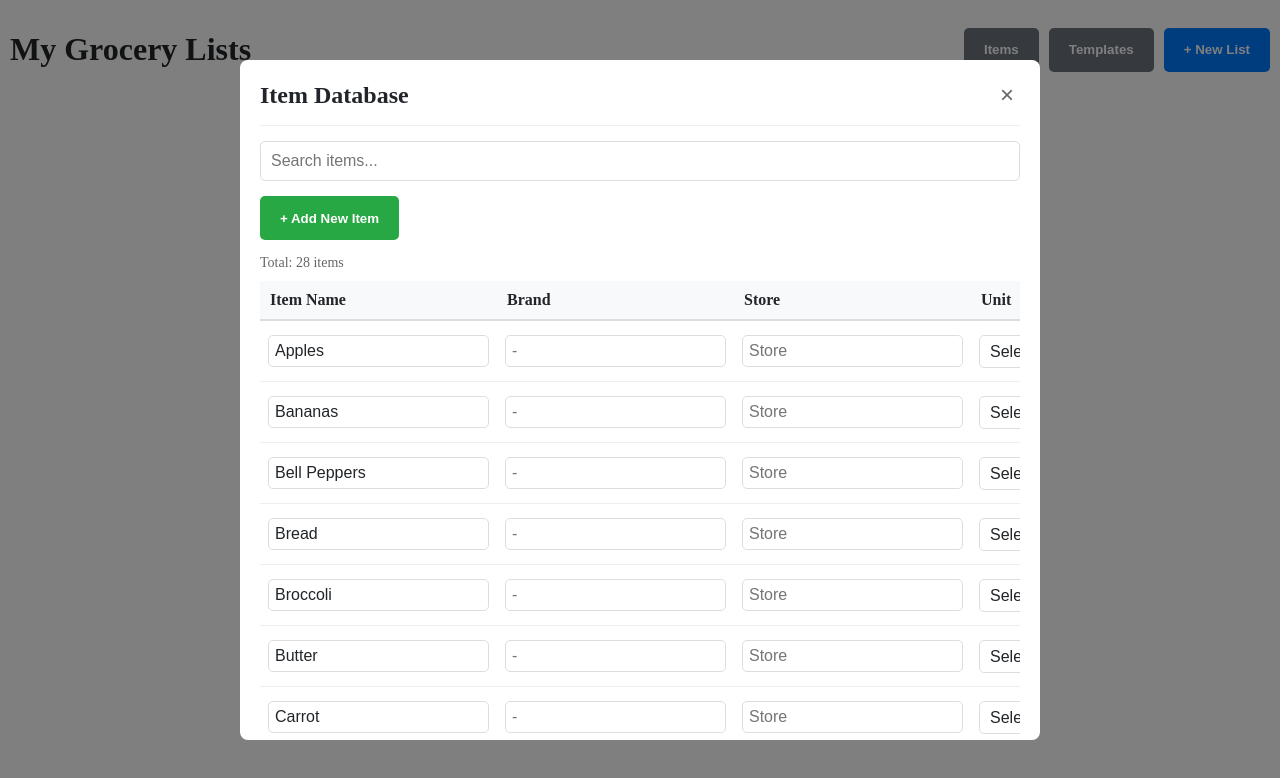
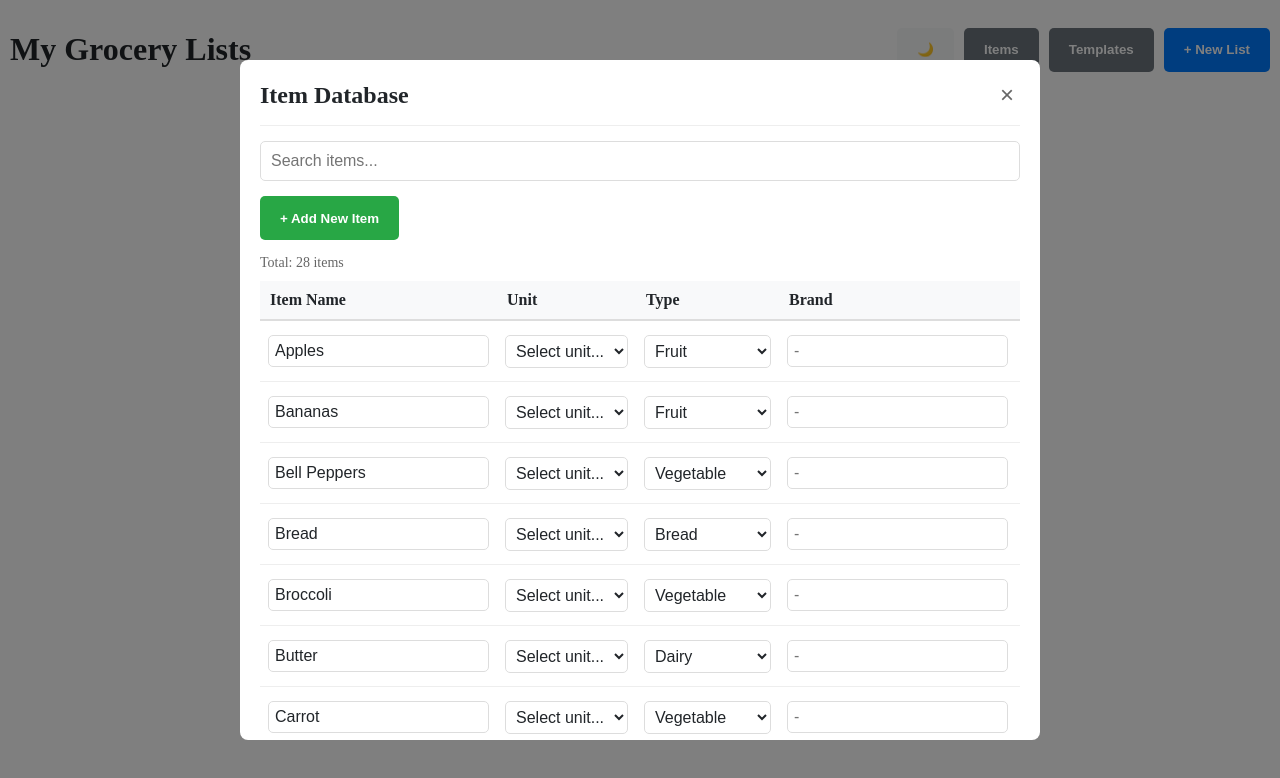
Before and after one commit to HayoHaailand/grocery-list-generator, a React (Vite) app: page / in a window 1280 px wide. Both pictures are taken after a click on the button "Items". Shown: the top 778 px of the page. Built offline with nearby package versions, Linux system fonts and the light colour scheme.

Commit message:
Add missing theme toggle button, reorder database columns, sticky headers
Co-authored-by: HayoHaailand <HayoHaailand@users.noreply.github.com>

```diff
--- a/src/App.jsx
+++ b/src/App.jsx
@@ -617,6 +617,7 @@ export default function App() {
       <div style={styles.header}>
         <h1>My Grocery Lists</h1>
         <div style={{ display: 'flex', gap: '10px', flexWrap: 'wrap' }}>
+          <button onClick={() => setDarkMode(!darkMode)} title={darkMode ? 'Switch to light mode' : 'Switch to dark mode'} style={{ ...styles.btn, background: t.subtle, color: t.text }}>{darkMode ? '☀️' : '🌙'}</button>
           <button onClick={openItemDatabase} style={{ ...styles.btn, ...styles.btnSecondary }}>Items</button>
           <button onClick={openTemplateEditor} style={{ ...styles.btn, ...styles.btnSecondary }}>Templates</button>
           <button onClick={() => setShowCreateModal(true)} style={{ ...styles.btn, ...styles.btnPrimary }}>+ New List</button>
@@ -701,13 +702,13 @@ export default function App() {
             <div style={{ maxHeight: '500px', overflowY: 'auto' }}>
               <table style={{ width: '100%', borderCollapse: 'collapse' }}>
                 <thead>
-                  <tr style={{ background: t.subtle }}>
-                    <th style={{ padding: '10px', textAlign: 'left', borderBottom: `2px solid ${t.border}` }}>Item Name</th>
-                    <th style={{ padding: '10px', textAlign: 'left', borderBottom: `2px solid ${t.border}` }}>Brand</th>
-                    <th style={{ padding: '10px', textAlign: 'left', borderBottom: `2px solid ${t.border}` }}>Store</th>
-                    <th style={{ padding: '10px', textAlign: 'left', borderBottom: `2px solid ${t.border}` }}>Unit</th>
-                    <th style={{ padding: '10px', textAlign: 'left', borderBottom: `2px solid ${t.border}` }}>Type</th>
-                    <th style={{ padding: '10px', textAlign: 'center', borderBottom: `2px solid ${t.border}` }}>Actions</th>
+                  <tr style={{ background: t.subtle, position: 'sticky', top: 0, zIndex: 1 }}>
+                    <th style={{ padding: '10px', textAlign: 'left', borderBottom: `2px solid ${t.border}`, background: t.subtle }}>Item Name</th>
+                    <th style={{ padding: '10px', textAlign: 'left', borderBottom: `2px solid ${t.border}`, background: t.subtle }}>Unit</th>
+                    <th style={{ padding: '10px', textAlign: 'left', borderBottom: `2px solid ${t.border}`, background: t.subtle }}>Type</th>
+                    <th style={{ padding: '10px', textAlign: 'left', borderBottom: `2px solid ${t.border}`, background: t.subtle }}>Brand</th>
+                    <th style={{ padding: '10px', textAlign: 'left', borderBottom: `2px solid ${t.border}`, background: t.subtle }}>Store</th>
+                    <th style={{ padding: '10px', textAlign: 'center', borderBottom: `2px solid ${t.border}`, background: t.subtle }}>Actions</th>
                   </tr>
                 </thead>
                 <tbody>
@@ -719,8 +720,6 @@ export default function App() {
                   ).sort((a, b) => a.name.localeCompare(b.name)).map((item) => (
                     <tr key={item.id} style={{ borderBottom: `1px solid ${t.borderLight}` }}>
                       <td style={{ padding: '8px' }}><input type="text" value={item.name || ''} onChange={(e) => updateDatabaseItem(item.id, 'name', e.target.value)} style={{ ...styles.addFormInput, padding: '6px', fontWeight: '500' }} /></td>
-                      <td style={{ padding: '8px' }}><input type="text" value={item.brand || ''} onChange={(e) => updateDatabaseItem(item.id, 'brand', e.target.value)} style={{ ...styles.addFormInput, padding: '6px' }} placeholder="-" /></td>
-                      <td style={{ padding: '8px' }}><input type="text" value={item.store || ''} onChange={(e) => updateDatabaseItem(item.id, 'store', e.target.value)} style={{ ...styles.addFormInput, padding: '6px' }} placeholder="Store" /></td>
                       <td style={{ padding: '8px' }}>
                         <select value={item.unit || ''} onChange={(e) => updateDatabaseItem(item.id, 'unit', e.target.value)} style={{ ...styles.addFormInput, padding: '6px' }}>
                           <option value="">Select unit...</option>
@@ -733,6 +732,8 @@ export default function App() {
                           {PRODUCE_TYPES.map(type => <option key={type} value={type}>{type}</option>)}
                         </select>
                       </td>
+                      <td style={{ padding: '8px' }}><input type="text" value={item.brand || ''} onChange={(e) => updateDatabaseItem(item.id, 'brand', e.target.value)} style={{ ...styles.addFormInput, padding: '6px' }} placeholder="-" /></td>
+                      <td style={{ padding: '8px' }}><input type="text" value={item.store || ''} onChange={(e) => updateDatabaseItem(item.id, 'store', e.target.value)} style={{ ...styles.addFormInput, padding: '6px' }} placeholder="Store" /></td>
                       <td style={{ padding: '8px', textAlign: 'center' }}>
                         <button onClick={() => deleteDatabaseItem(item.id)} style={{ ...styles.btn, background: '#dc3545', color: '#fff', padding: '4px 8px', fontSize: '12px' }}>×</button>
                       </td>
```
